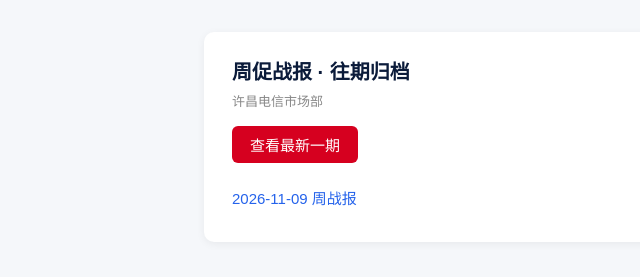
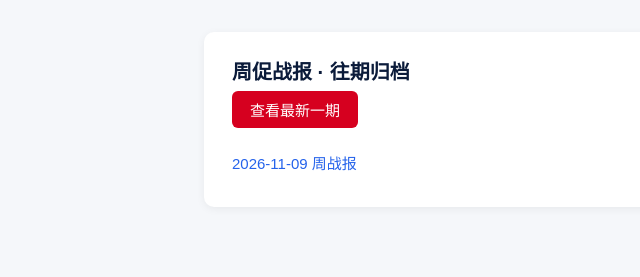
Before and after one commit to Accccheng/zhoucu-report, a plain HTML site: page archive/index.html in a window 1280 px wide. Shown: the whole page, without its empty margins (116-756 px from the left). Drawn offline with Linux system fonts and the light colour scheme.

Commit message:
update archive index

```diff
--- a/archive/index.html
+++ b/archive/index.html
@@ -1 +1 @@
-<!DOCTYPE html><html lang='zh-CN'><head><meta charset='utf-8'><meta name='viewport' content='width=device-width, initial-scale=1'><title>周促战报 · 往期归档</title><style>body{font-family:'Microsoft YaHei',sans-serif;max-width:640px;margin:0 auto;padding:32px 20px;background:#f5f7fa;}.card{background:#fff;border-radius:10px;padding:24px 28px;box-shadow:0 2px 8px rgba(0,0,0,.06);}h1{font-size:20px;color:#0B1B3A;margin:0 0 6px;}p.sub{color:#888;font-size:13px;margin:0 0 16px;}a{color:#2563EB;text-decoration:none;}a:hover{text-decoration:underline;}ul{list-style:none;padding:0;margin:0;}li{padding:10px 0;border-bottom:1px solid #f0f0f0;font-size:15px;}li:last-child{border-bottom:none;}.latest{display:inline-block;background:#D6001F;color:#fff;padding:8px 18px;border-radius:6px;margin-bottom:14px;font-size:15px;}</style></head><body><div class='card'><h1>周促战报 · 往期归档</h1><p class='sub'>许昌电信市场部</p><a class='latest' href='../latest.html'>查看最新一期</a><ul>    <li><a href='zhoucu-20261109.html'>2026-11-09 周战报</a></li></ul></div></body></html>
+<!DOCTYPE html><html lang='zh-CN'><head><meta charset='utf-8'><meta name='viewport' content='width=device-width, initial-scale=1'><title>周促战报 · 往期归档</title><style>body{font-family:'Microsoft YaHei',sans-serif;max-width:640px;margin:0 auto;padding:32px 20px;background:#f5f7fa;}.card{background:#fff;border-radius:10px;padding:24px 28px;box-shadow:0 2px 8px rgba(0,0,0,.06);}h1{font-size:20px;color:#0B1B3A;margin:0 0 6px;}p.sub{color:#888;font-size:13px;margin:0 0 16px;}a{color:#2563EB;text-decoration:none;}a:hover{text-decoration:underline;}ul{list-style:none;padding:0;margin:0;}li{padding:10px 0;border-bottom:1px solid #f0f0f0;font-size:15px;}li:last-child{border-bottom:none;}.latest{display:inline-block;background:#D6001F;color:#fff;padding:8px 18px;border-radius:6px;margin-bottom:14px;font-size:15px;}</style></head><body><div class='card'><h1>周促战报 · 往期归档</h1><a class='latest' href='../latest.html'>查看最新一期</a><ul>    <li><a href='zhoucu-20261109.html'>2026-11-09 周战报</a></li></ul></div></body></html>
```
